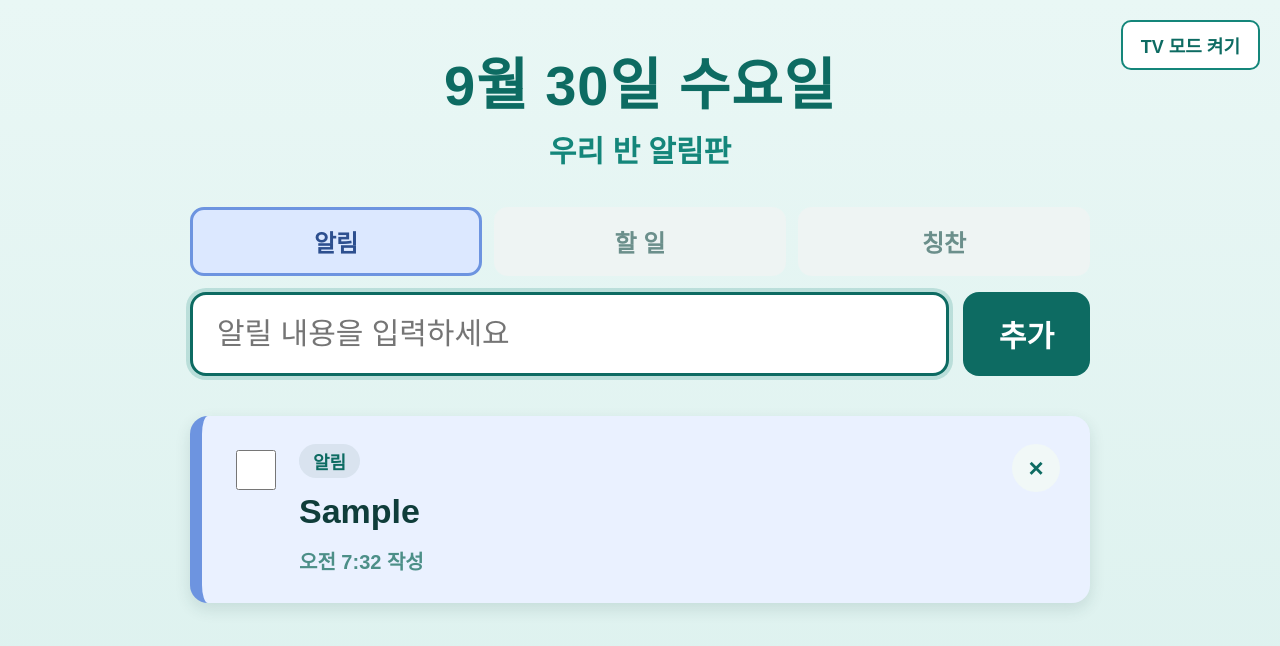
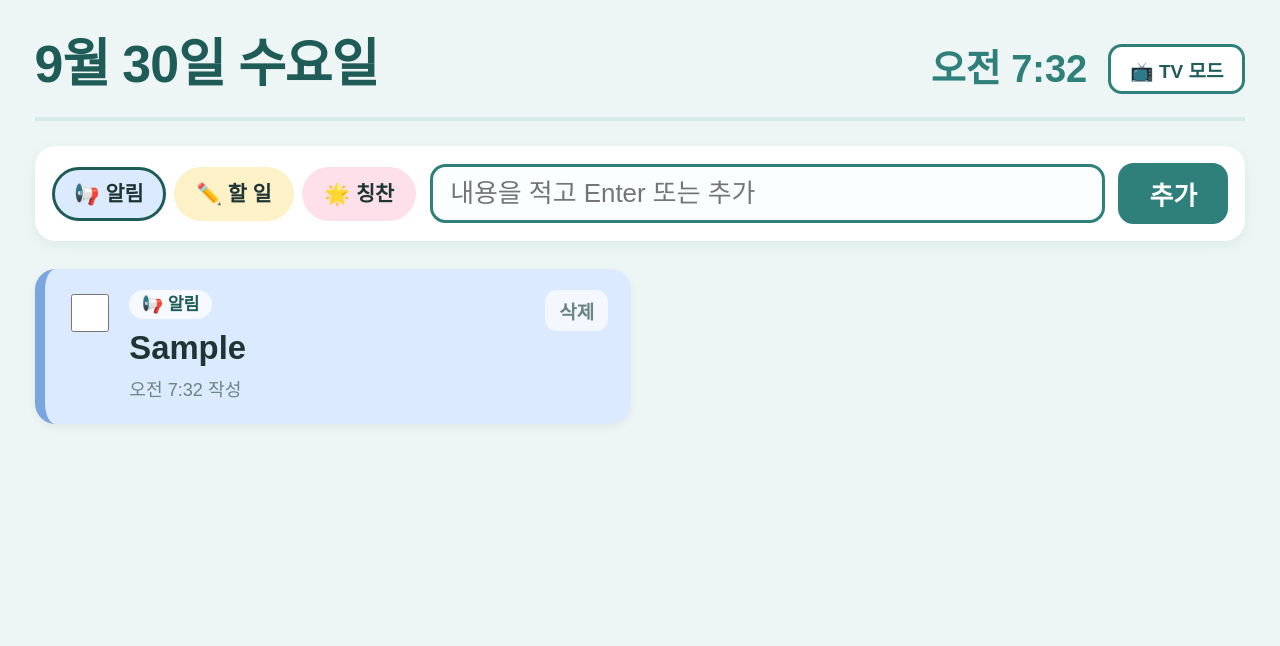
Before and after one commit to wldnjs2326-lab/class-board, a plain HTML site: page index.html in a window 1280 px wide. Both pictures are taken after typing "Sample" into the empty fields and a click on the button "추가". Drawn offline with Linux system fonts and the light colour scheme.

Commit message:
Add files via upload

```diff
--- a/index.html
+++ b/index.html
@@ -5,480 +5,325 @@
 <meta name="viewport" content="width=device-width, initial-scale=1.0">
 <title>우리 반 알림판</title>
 <style>
+  :root {
+    --bg: #eef6f5;
+    --panel: #ffffff;
+    --teal: #2f7f7a;
+    --teal-dark: #1f5c58;
+    --teal-soft: #d4ebe8;
+    --text: #1f3533;
+    --muted: #6b8583;
+    --notice: #dbeafe;   --notice-edge: #7aa6e0;
+    --todo:   #fdf1c7;   --todo-edge:   #e0bd4f;
+    --praise: #fde0ea;   --praise-edge: #e592ad;
+  }
   * { box-sizing: border-box; }
-
+  html { font-size: clamp(16px, 1.35vw, 28px); }
   body {
     margin: 0;
-    min-height: 100vh;
-    font-family: "Malgun Gothic", "Apple SD Gothic Neo", "Noto Sans KR", sans-serif;
-    background: linear-gradient(180deg, #e9f7f5 0%, #dcf1ee 100%);
-    color: #0f3d3a;
-    display: flex;
-    flex-direction: column;
-    align-items: center;
-    padding: 40px 24px 60px;
+    background: var(--bg);
+    color: var(--text);
+    font-family: "Pretendard", "Apple SD Gothic Neo", "Malgun Gothic", "맑은 고딕", sans-serif;
+    line-height: 1.4;
   }
+  .wrap { max-width: 1600px; margin: 0 auto; padding: 1.6rem 2rem 3rem; }
 
   header {
-    text-align: center;
-    margin-bottom: 36px;
+    display: flex; align-items: baseline; justify-content: space-between;
+    flex-wrap: wrap; gap: .5rem 1.5rem;
+    padding-bottom: 1rem; margin-bottom: 1.4rem;
+    border-bottom: 4px solid var(--teal-soft);
   }
+  #today { font-size: 3rem; font-weight: 800; color: var(--teal-dark); margin: 0; letter-spacing: -0.02em; }
+  #clock { font-size: 2.2rem; font-weight: 700; color: var(--teal); font-variant-numeric: tabular-nums; }
 
-  .today-date {
-    font-size: 56px;
-    font-weight: 800;
-    color: #0d6b62;
-    letter-spacing: 1px;
+  .composer {
+    display: flex; flex-wrap: wrap; gap: .8rem; align-items: center;
+    background: var(--panel); padding: 1rem; border-radius: 1.2rem;
+    box-shadow: 0 4px 14px rgba(47,127,122,.10);
+    margin-bottom: 1.6rem;
   }
+  .types { display: flex; gap: .5rem; }
+  .types input { position: absolute; opacity: 0; pointer-events: none; }
+  .types label {
+    font-size: 1.2rem; font-weight: 700; padding: .55rem 1.1rem;
+    border-radius: 999px; cursor: pointer; border: 3px solid transparent;
+    color: var(--text); user-select: none;
+  }
+  .types label[data-type="notice"] { background: var(--notice); }
+  .types label[data-type="todo"]   { background: var(--todo); }
+  .types label[data-type="praise"] { background: var(--praise); }
+  .types input:checked + label { border-color: var(--teal-dark); }
+  .types input:focus-visible + label { outline: 3px solid var(--teal); outline-offset: 2px; }
 
-  .board-title {
-    font-size: 30px;
-    font-weight: 700;
-    color: #14867a;
-    margin-top: 6px;
+  #text {
+    flex: 1 1 18rem; min-width: 0;
+    font-size: 1.5rem; padding: .7rem 1rem;
+    border: 3px solid var(--teal-soft); border-radius: .9rem;
+    color: var(--text); background: #fbfefe; font-family: inherit;
   }
+  #text:focus { outline: none; border-color: var(--teal); }
+  #add {
+    font-size: 1.5rem; font-weight: 800; font-family: inherit;
+    padding: .7rem 1.8rem; border: none; border-radius: .9rem;
+    background: var(--teal); color: #fff; cursor: pointer;
+  }
+  #add:hover { background: var(--teal-dark); }
 
-  .category-area {
-    width: 100%;
-    max-width: 900px;
-    display: flex;
-    gap: 12px;
-    margin-bottom: 16px;
+  #list {
+    list-style: none; margin: 0; padding: 0;
+    display: grid; gap: 1.1rem;
+    grid-template-columns: repeat(auto-fill, minmax(26rem, 1fr));
   }
+  .card {
+    display: flex; gap: 1rem; align-items: flex-start;
+    padding: 1.2rem 1.3rem; border-radius: 1.2rem;
+    border-left: 10px solid; box-shadow: 0 3px 10px rgba(0,0,0,.06);
+    transition: opacity .2s;
+  }
+  .card.notice { background: var(--notice); border-color: var(--notice-edge); }
+  .card.todo   { background: var(--todo);   border-color: var(--todo-edge); }
+  .card.praise { background: var(--praise); border-color: var(--praise-edge); }
 
-  .cat-btn {
-    flex: 1;
-    font-size: 24px;
-    font-weight: 700;
-    padding: 14px 0;
-    border: 3px solid transparent;
-    border-radius: 14px;
-    background: #eef4f3;
-    color: #6b8f8b;
-    cursor: pointer;
-    transition: transform 0.1s ease, border-color 0.15s ease, background 0.15s ease, color 0.15s ease;
+  .check {
+    flex: none; width: 2.2rem; height: 2.2rem; margin-top: .25rem;
+    accent-color: var(--teal); cursor: pointer;
   }
+  .body { flex: 1; min-width: 0; }
+  .tag {
+    display: inline-block; font-size: 1rem; font-weight: 800;
+    padding: .15rem .7rem; border-radius: 999px;
+    background: rgba(255,255,255,.75); color: var(--teal-dark); margin-bottom: .35rem;
+  }
+  .msg { font-size: 1.9rem; font-weight: 700; margin: 0; word-break: keep-all; overflow-wrap: anywhere; }
+  .meta { font-size: 1.05rem; color: var(--muted); margin-top: .4rem; }
+  .card.done .msg { text-decoration: line-through; text-decoration-thickness: 3px; opacity: .45; }
+  .card.done .tag, .card.done .meta { opacity: .55; }
 
-  .cat-btn:active {
-    transform: scale(0.97);
+  .del {
+    flex: none; font-size: 1.1rem; font-family: inherit; font-weight: 700;
+    border: none; background: rgba(255,255,255,.7); color: var(--muted);
+    padding: .4rem .8rem; border-radius: .7rem; cursor: pointer;
   }
+  .del:hover { background: #fff; color: #b44; }
 
-  .cat-btn[data-category="알림"].active {
-    background: #dce8ff;
-    border-color: #6d94e0;
-    color: #2d4f8f;
+  .empty { font-size: 1.6rem; color: var(--muted); text-align: center; padding: 3rem 0; }
+
+  /* ---- TV 모드 버튼 ---- */
+  .head-right { display: flex; align-items: center; gap: 1.2rem; }
+  #tvBtn {
+    font-size: 1.1rem; font-weight: 800; font-family: inherit;
+    padding: .5rem 1.1rem; border-radius: .8rem; cursor: pointer;
+    border: 3px solid var(--teal); background: var(--panel); color: var(--teal-dark);
   }
+  #tvBtn:hover { background: var(--teal-soft); }
 
-  .cat-btn[data-category="할 일"].active {
-    background: #fff0cf;
-    border-color: #e0ab3d;
-    color: #8a5f0c;
-  }
+  /* ---- TV 모드 ---- */
+  body.tv .composer,
+  body.tv .del { display: none; }
+  body.tv .wrap { max-width: none; padding: 2rem 3rem; }
+  body.tv header { margin-bottom: 2rem; }
+  body.tv #today { font-size: 4.6rem; }
+  body.tv #clock { font-size: 3.4rem; }
+  body.tv #list { grid-template-columns: repeat(auto-fill, minmax(36rem, 1fr)); gap: 1.6rem; }
+  body.tv .card { padding: 1.6rem 1.8rem; gap: 1.4rem; border-left-width: 14px; }
+  body.tv .check { width: 3rem; height: 3rem; }
+  body.tv .tag { font-size: 1.4rem; padding: .2rem .9rem; margin-bottom: .5rem; }
+  body.tv .msg { font-size: 3rem; }
+  body.tv .meta { font-size: 1.4rem; }
+  body.tv .empty { font-size: 2.6rem; }
+  /* TV 모드에서는 나가기 버튼을 작고 흐리게, 마우스를 올리면 또렷하게 */
+  body.tv #tvBtn { opacity: .35; font-size: 1rem; }
+  body.tv #tvBtn:hover, body.tv #tvBtn:focus-visible { opacity: 1; }
 
-  .cat-btn[data-category="칭찬"].active {
-    background: #ffdcea;
-    border-color: #e06693;
-    color: #99295a;
-  }
-
-  .input-area {
-    width: 100%;
-    max-width: 900px;
-    display: flex;
-    gap: 14px;
-    margin-bottom: 40px;
-  }
-
-  #notice-input {
-    flex: 1;
-    font-size: 30px;
-    padding: 20px 24px;
-    border: 3px solid #14867a;
-    border-radius: 16px;
-    outline: none;
-    background: #ffffff;
-    color: #0f3d3a;
-  }
-
-  #notice-input:focus {
-    border-color: #0d6b62;
-    box-shadow: 0 0 0 4px rgba(20, 134, 122, 0.2);
-  }
-
-  #add-btn {
-    font-size: 30px;
-    font-weight: 700;
-    padding: 20px 36px;
-    border: none;
-    border-radius: 16px;
-    background: #0d6b62;
-    color: #ffffff;
-    cursor: pointer;
-    transition: background 0.15s ease;
-  }
-
-  #add-btn:hover {
-    background: #0a544e;
-  }
-
-  #add-btn:active {
-    transform: scale(0.98);
-  }
-
-  .board {
-    width: 100%;
-    max-width: 900px;
-    display: flex;
-    flex-direction: column;
-    gap: 22px;
-  }
-
-  .notice-card {
-    background: #ffffff;
-    border-left: 12px solid #14867a;
-    border-radius: 18px;
-    padding: 28px 30px;
-    box-shadow: 0 6px 16px rgba(15, 61, 58, 0.12);
-    display: flex;
-    justify-content: space-between;
-    align-items: flex-start;
-    gap: 20px;
-    animation: pop-in 0.25s ease;
-  }
-
-  .notice-card[data-category="알림"] {
-    background: #eaf1ff;
-    border-left-color: #6d94e0;
-  }
-
-  .notice-card[data-category="할 일"] {
-    background: #fff7e2;
-    border-left-color: #e0ab3d;
-  }
-
-  .notice-card[data-category="칭찬"] {
-    background: #ffedf4;
-    border-left-color: #e06693;
-  }
-
-  .notice-card.done {
-    opacity: 0.55;
-  }
-
-  @keyframes pop-in {
-    from { opacity: 0; transform: translateY(-12px); }
-    to { opacity: 1; transform: translateY(0); }
-  }
-
-  .done-checkbox {
-    flex-shrink: 0;
-    width: 40px;
-    height: 40px;
-    margin-top: 6px;
-    cursor: pointer;
-    accent-color: #0d6b62;
-  }
-
-  .notice-content {
-    flex: 1;
-  }
-
-  .notice-category {
-    display: inline-block;
-    font-size: 18px;
-    font-weight: 700;
-    padding: 4px 14px;
-    border-radius: 999px;
-    background: rgba(15, 61, 58, 0.08);
-    color: #0d6b62;
-    margin-bottom: 10px;
-  }
-
-  .notice-text {
-    font-size: 34px;
-    font-weight: 700;
-    line-height: 1.4;
-    word-break: break-word;
-  }
-
-  .notice-text.done {
-    text-decoration: line-through;
-    color: #7c8f8d;
-  }
-
-  .notice-time {
-    margin-top: 10px;
-    font-size: 20px;
-    font-weight: 600;
-    color: #4c8f88;
-  }
-
-  .delete-btn {
-    flex-shrink: 0;
-    width: 48px;
-    height: 48px;
-    font-size: 26px;
-    font-weight: 700;
-    border: none;
-    border-radius: 50%;
-    background: #f1f8f7;
-    color: #0d6b62;
-    cursor: pointer;
-    transition: background 0.15s ease, color 0.15s ease;
-  }
-
-  .delete-btn:hover {
-    background: #e05252;
-    color: #ffffff;
-  }
-
-  .empty-message {
-    text-align: center;
-    font-size: 26px;
-    color: #6ba39b;
-    padding: 40px 0;
-  }
-
-  .tv-toggle-btn {
-    position: fixed;
-    top: 20px;
-    right: 20px;
-    font-size: 18px;
-    font-weight: 700;
-    padding: 10px 18px;
-    border: 2px solid #14867a;
-    border-radius: 10px;
-    background: #ffffff;
-    color: #0d6b62;
-    cursor: pointer;
-    z-index: 10;
-    transition: opacity 0.2s ease;
-  }
-
-  body.tv-mode .tv-toggle-btn {
-    opacity: 0.3;
-  }
-
-  body.tv-mode .tv-toggle-btn:hover {
-    opacity: 1;
-  }
-
-  body.tv-mode .category-area,
-  body.tv-mode .input-area,
-  body.tv-mode .delete-btn,
-  body.tv-mode .done-checkbox {
-    display: none !important;
-  }
-
-  body.tv-mode header,
-  body.tv-mode .board {
-    max-width: 1600px;
-  }
-
-  body.tv-mode .today-date {
-    font-size: 100px;
-  }
-
-  body.tv-mode .board-title {
-    font-size: 46px;
-  }
-
-  body.tv-mode .notice-card {
-    padding: 44px 48px;
-  }
-
-  body.tv-mode .board {
-    gap: 34px;
-  }
-
-  body.tv-mode .notice-category {
-    font-size: 26px;
-    padding: 6px 20px;
-  }
-
-  body.tv-mode .notice-text {
-    font-size: 60px;
-  }
-
-  body.tv-mode .notice-time {
-    font-size: 28px;
+  @media (max-width: 700px) {
+    .wrap { padding: 1rem; }
+    #list { grid-template-columns: 1fr; }
+    #today { font-size: 2.2rem; }
   }
 </style>
 </head>
 <body>
+<div class="wrap">
+  <header>
+    <h1 id="today"></h1>
+    <div class="head-right">
+      <div id="clock"></div>
+      <button id="tvBtn" type="button">📺 TV 모드</button>
+    </div>
+  </header>
 
-<button id="tv-toggle-btn" class="tv-toggle-btn">TV 모드 켜기</button>
+  <div class="composer">
+    <div class="types" role="radiogroup" aria-label="알림 종류">
+      <input type="radio" name="type" id="t-notice" value="notice" checked>
+      <label for="t-notice" data-type="notice">📢 알림</label>
+      <input type="radio" name="type" id="t-todo" value="todo">
+      <label for="t-todo" data-type="todo">✏️ 할 일</label>
+      <input type="radio" name="type" id="t-praise" value="praise">
+      <label for="t-praise" data-type="praise">🌟 칭찬</label>
+    </div>
+    <input id="text" type="text" placeholder="내용을 적고 Enter 또는 추가" autocomplete="off">
+    <button id="add" type="button">추가</button>
+  </div>
 
-<header>
-  <div class="today-date" id="today-date"></div>
-  <div class="board-title">우리 반 알림판</div>
-</header>
-
-<div class="category-area" id="category-area">
-  <button class="cat-btn" data-category="알림">알림</button>
-  <button class="cat-btn" data-category="할 일">할 일</button>
-  <button class="cat-btn" data-category="칭찬">칭찬</button>
+  <ul id="list"></ul>
+  <p class="empty" id="empty">아직 알림이 없어요.</p>
 </div>
 
-<div class="input-area">
-  <input type="text" id="notice-input" placeholder="알릴 내용을 입력하세요" maxlength="200">
-  <button id="add-btn">추가</button>
-</div>
+<script>
+(function () {
+  var LABELS = { notice: "📢 알림", todo: "✏️ 할 일", praise: "🌟 칭찬" };
+  var KEY = "classroom-board-v1";
+  var items = load();
 
-<div class="board" id="board"></div>
+  var todayEl = document.getElementById("today");
+  var clockEl = document.getElementById("clock");
+  var listEl  = document.getElementById("list");
+  var emptyEl = document.getElementById("empty");
+  var textEl  = document.getElementById("text");
+  var addBtn  = document.getElementById("add");
 
-<script>
-  const WEEKDAYS = ["일", "월", "화", "수", "목", "금", "토"];
+  // ---- 날짜 / 시계 ----
+  function tick() {
+    var now = new Date();
+    var days = ["일", "월", "화", "수", "목", "금", "토"];
+    todayEl.textContent = (now.getMonth() + 1) + "월 " + now.getDate() + "일 " + days[now.getDay()] + "요일";
+    clockEl.textContent = fmtTime(now);
+  }
+  function fmtTime(d) {
+    var h = d.getHours(), m = d.getMinutes();
+    var ampm = h < 12 ? "오전" : "오후";
+    var h12 = h % 12 === 0 ? 12 : h % 12;
+    return ampm + " " + h12 + ":" + (m < 10 ? "0" : "") + m;
+  }
+  function fmtStamp(ts) {
+    var d = new Date(ts), now = new Date();
+    var sameDay = d.toDateString() === now.toDateString();
+    return (sameDay ? "" : (d.getMonth() + 1) + "/" + d.getDate() + " ") + fmtTime(d);
+  }
+  tick();
+  setInterval(tick, 10000);
 
-  function renderToday() {
-    const now = new Date();
-    const text = `${now.getMonth() + 1}월 ${now.getDate()}일 ${WEEKDAYS[now.getDay()]}요일`;
-    document.getElementById("today-date").textContent = text;
+  // ---- 저장 (브라우저에 보관, 새로 고쳐도 유지) ----
+  function load() {
+    try { return JSON.parse(localStorage.getItem(KEY)) || []; } catch (e) { return []; }
+  }
+  function save() {
+    try { localStorage.setItem(KEY, JSON.stringify(items)); } catch (e) {}
   }
 
-  function formatTime(date) {
-    let hours = date.getHours();
-    const minutes = String(date.getMinutes()).padStart(2, "0");
-    const period = hours < 12 ? "오전" : "오후";
-    hours = hours % 12;
-    if (hours === 0) hours = 12;
-    return `${period} ${hours}:${minutes} 작성`;
+  // ---- 추가 ----
+  function addItem() {
+    var text = textEl.value.trim();
+    if (!text) { textEl.focus(); return; }
+    var type = document.querySelector('input[name="type"]:checked').value;
+    items.unshift({ id: Date.now() + "-" + Math.random().toString(36).slice(2, 7), text: text, type: type, done: false, at: Date.now() });
+    save();
+    render();
+    textEl.value = "";
+    textEl.focus();
   }
 
-  const STORAGE_KEY = "class-board-notices";
-  const CATEGORIES = ["알림", "할 일", "칭찬"];
-  let selectedCategory = "알림";
+  addBtn.addEventListener("click", addItem);
 
-  let notices = JSON.parse(localStorage.getItem(STORAGE_KEY) || "[]").map((n) => ({
-    ...n,
-    category: CATEGORIES.includes(n.category) ? n.category : "알림",
-    done: !!n.done,
-  }));
+  // 한글 입력 중(조합 중)에 누른 Enter는 무시해서 중복 추가를 막음
+  var composing = false;
+  textEl.addEventListener("compositionstart", function () { composing = true; });
+  textEl.addEventListener("compositionend",   function () { composing = false; });
+  textEl.addEventListener("keydown", function (e) {
+    if (e.key !== "Enter") return;
+    if (e.isComposing || composing || e.keyCode === 229) return;
+    e.preventDefault();
+    if (e.repeat) return;
+    addItem();
+  });
 
-  function save() {
-    localStorage.setItem(STORAGE_KEY, JSON.stringify(notices));
+  // ---- 체크 / 삭제 ----
+  listEl.addEventListener("change", function (e) {
+    if (!e.target.classList.contains("check")) return;
+    var item = find(e.target.closest(".card").dataset.id);
+    if (item) { item.done = e.target.checked; save(); render(); }
+  });
+  listEl.addEventListener("click", function (e) {
+    if (!e.target.classList.contains("del")) return;
+    var id = e.target.closest(".card").dataset.id;
+    items = items.filter(function (it) { return it.id !== id; });
+    save(); render();
+  });
+  function find(id) {
+    for (var i = 0; i < items.length; i++) if (items[i].id === id) return items[i];
   }
 
-  function renderCategoryButtons() {
-    document.querySelectorAll(".cat-btn").forEach((btn) => {
-      btn.classList.toggle("active", btn.dataset.category === selectedCategory);
+  // ---- 그리기 ----
+  function render() {
+    listEl.innerHTML = "";
+    items.forEach(function (it) {
+      var li = document.createElement("li");
+      li.className = "card " + it.type + (it.done ? " done" : "");
+      li.dataset.id = it.id;
+
+      var cb = document.createElement("input");
+      cb.type = "checkbox"; cb.className = "check"; cb.checked = it.done;
+      cb.setAttribute("aria-label", "완료");
+
+      var body = document.createElement("div");
+      body.className = "body";
+      var tag = document.createElement("span");
+      tag.className = "tag"; tag.textContent = LABELS[it.type];
+      var msg = document.createElement("p");
+      msg.className = "msg"; msg.textContent = it.text;
+      var meta = document.createElement("div");
+      meta.className = "meta"; meta.textContent = fmtStamp(it.at) + " 작성";
+      body.append(tag, msg, meta);
+
+      var del = document.createElement("button");
+      del.type = "button"; del.className = "del"; del.textContent = "삭제";
+
+      li.append(cb, body, del);
+      listEl.appendChild(li);
     });
+    emptyEl.style.display = items.length ? "none" : "block";
   }
+  // ---- TV 모드 ----
+  var TV_KEY = "classroom-board-tv";
+  var tvBtn = document.getElementById("tvBtn");
 
-  document.querySelectorAll(".cat-btn").forEach((btn) => {
-    btn.addEventListener("click", () => {
-      selectedCategory = btn.dataset.category;
-      renderCategoryButtons();
-      document.getElementById("notice-input").focus();
-    });
+  function setTv(on) {
+    document.body.classList.toggle("tv", on);
+    tvBtn.textContent = on ? "✕ TV 모드 끄기" : "📺 TV 모드";
+    try { localStorage.setItem(TV_KEY, on ? "1" : "0"); } catch (e) {}
+    if (on) {
+      // 가능하면 전체 화면으로 (지원하지 않으면 그냥 넘어감)
+      var el = document.documentElement;
+      if (el.requestFullscreen && !document.fullscreenElement) {
+        el.requestFullscreen().catch(function () {});
+      }
+    } else {
+      if (document.fullscreenElement && document.exitFullscreen) {
+        document.exitFullscreen().catch(function () {});
+      }
+      textEl.focus();
+    }
+  }
+  tvBtn.addEventListener("click", function () {
+    setTv(!document.body.classList.contains("tv"));
+  });
+  // Esc 키로 TV 모드 끄기
+  document.addEventListener("keydown", function (e) {
+    if (e.key === "Escape" && document.body.classList.contains("tv")) setTv(false);
   });
 
-  function renderBoard() {
-    const board = document.getElementById("board");
-    board.innerHTML = "";
-
-    if (notices.length === 0) {
-      const empty = document.createElement("div");
-      empty.className = "empty-message";
-      empty.textContent = "등록된 알림이 없습니다.";
-      board.appendChild(empty);
-      return;
-    }
-
-    notices.forEach((notice) => {
-      const card = document.createElement("div");
-      card.className = "notice-card" + (notice.done ? " done" : "");
-      card.dataset.category = notice.category;
-
-      const checkbox = document.createElement("input");
-      checkbox.type = "checkbox";
-      checkbox.className = "done-checkbox";
-      checkbox.checked = notice.done;
-      checkbox.addEventListener("change", () => {
-        notice.done = checkbox.checked;
-        save();
-        renderBoard();
-      });
-
-      const content = document.createElement("div");
-      content.className = "notice-content";
-
-      const category = document.createElement("div");
-      category.className = "notice-category";
-      category.textContent = notice.category;
-
-      const text = document.createElement("div");
-      text.className = "notice-text" + (notice.done ? " done" : "");
-      text.textContent = notice.text;
-
-      const time = document.createElement("div");
-      time.className = "notice-time";
-      time.textContent = formatTime(new Date(notice.createdAt));
-
-      content.appendChild(category);
-      content.appendChild(text);
-      content.appendChild(time);
-
-      const deleteBtn = document.createElement("button");
-      deleteBtn.className = "delete-btn";
-      deleteBtn.textContent = "×";
-      deleteBtn.addEventListener("click", () => {
-        notices = notices.filter((n) => n.id !== notice.id);
-        save();
-        renderBoard();
-      });
-
-      card.appendChild(checkbox);
-      card.appendChild(content);
-      card.appendChild(deleteBtn);
-      board.appendChild(card);
-    });
+  render();
+  var savedTv = false;
+  try { savedTv = localStorage.getItem(TV_KEY) === "1"; } catch (e) {}
+  if (savedTv) {
+    // 다시 열었을 때도 TV 모드 유지 (전체 화면은 브라우저 정책상 클릭이 있어야 해서 제외)
+    document.body.classList.add("tv");
+    tvBtn.textContent = "✕ TV 모드 끄기";
+  } else {
+    textEl.focus();
   }
-
-  function addNotice() {
-    const input = document.getElementById("notice-input");
-    const value = input.value.trim();
-    if (!value) return;
-
-    notices.unshift({
-      id: Date.now(),
-      text: value,
-      category: selectedCategory,
-      done: false,
-      createdAt: new Date().toISOString(),
-    });
-
-    save();
-    renderBoard();
-    input.value = "";
-    input.focus();
-  }
-
-  document.getElementById("add-btn").addEventListener("click", addNotice);
-  document.getElementById("notice-input").addEventListener("keydown", (e) => {
-    if (e.key === "Enter") addNotice();
-  });
-
-  const TV_MODE_KEY = "class-board-tv-mode";
-  let tvMode = localStorage.getItem(TV_MODE_KEY) === "1";
-
-  function applyTvMode() {
-    document.body.classList.toggle("tv-mode", tvMode);
-    document.getElementById("tv-toggle-btn").textContent = tvMode ? "TV 모드 끄기" : "TV 모드 켜기";
-  }
-
-  document.getElementById("tv-toggle-btn").addEventListener("click", () => {
-    tvMode = !tvMode;
-    localStorage.setItem(TV_MODE_KEY, tvMode ? "1" : "0");
-    applyTvMode();
-  });
-
-  renderToday();
-  renderCategoryButtons();
-  renderBoard();
-  applyTvMode();
-  setInterval(renderToday, 60 * 1000);
+})();
 </script>
-
 </body>
 </html>
```
